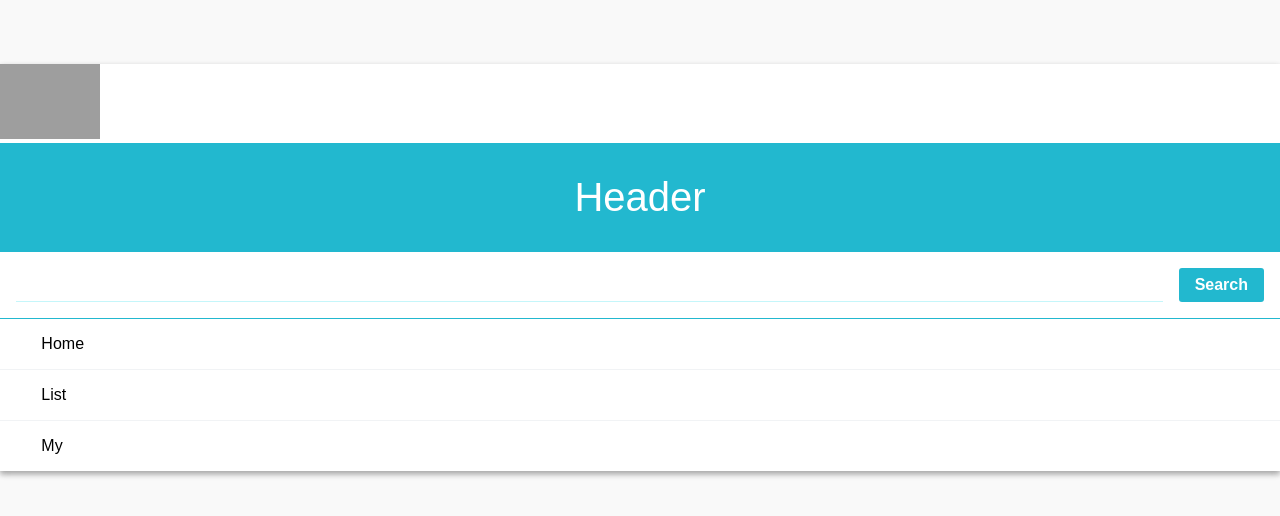
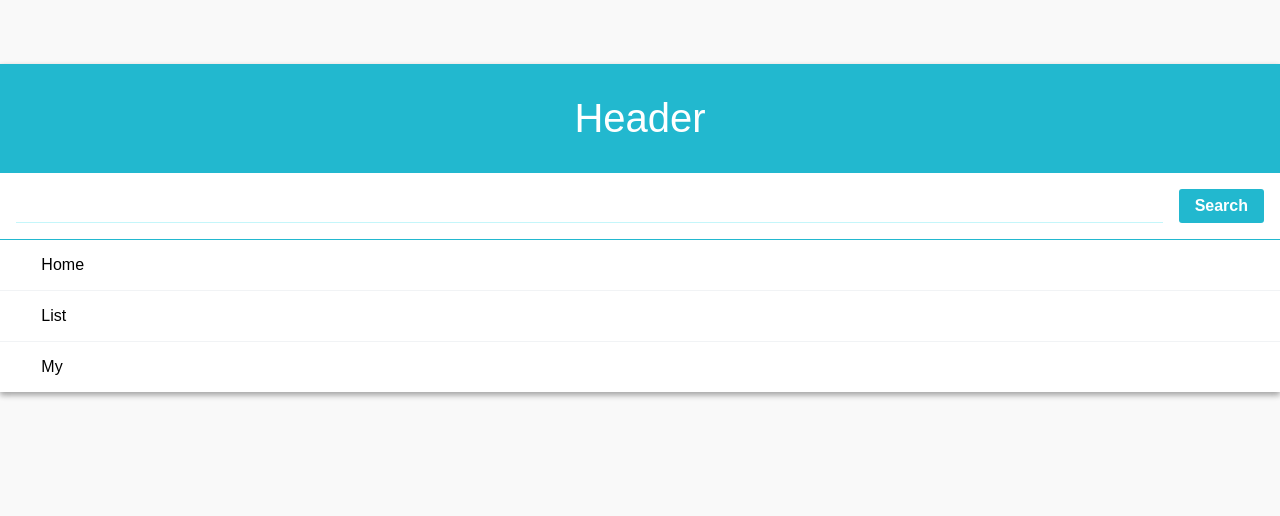
Before and after one commit to farmeter/Kozel, a React (Create React App) app in the folder kozel-web/web/: page / in a window 1280 px wide. Shown: the top 516 px of the page. Built offline with nearby package versions, Linux system fonts and the light colour scheme; grey boxes are pictures that could not be loaded.

Commit message:
remove logo

```diff
--- a/kozel-web/web/src/app/header/CommonHeader.js
+++ b/kozel-web/web/src/app/header/CommonHeader.js
@@ -4,9 +4,6 @@ import '../style/CommonHeader.css';
 const CommonHeader = ({form, children}) => {
     return (
         <main className="header-list-template">
-            <div className="logo">
-                <img width="100" src="https://www.pngitem.com/pimgs/m/485-4852378_sample-logo-png-transparent-png.png" />
-            </div>
             <div className="title">
                 Header
             </div>
```
